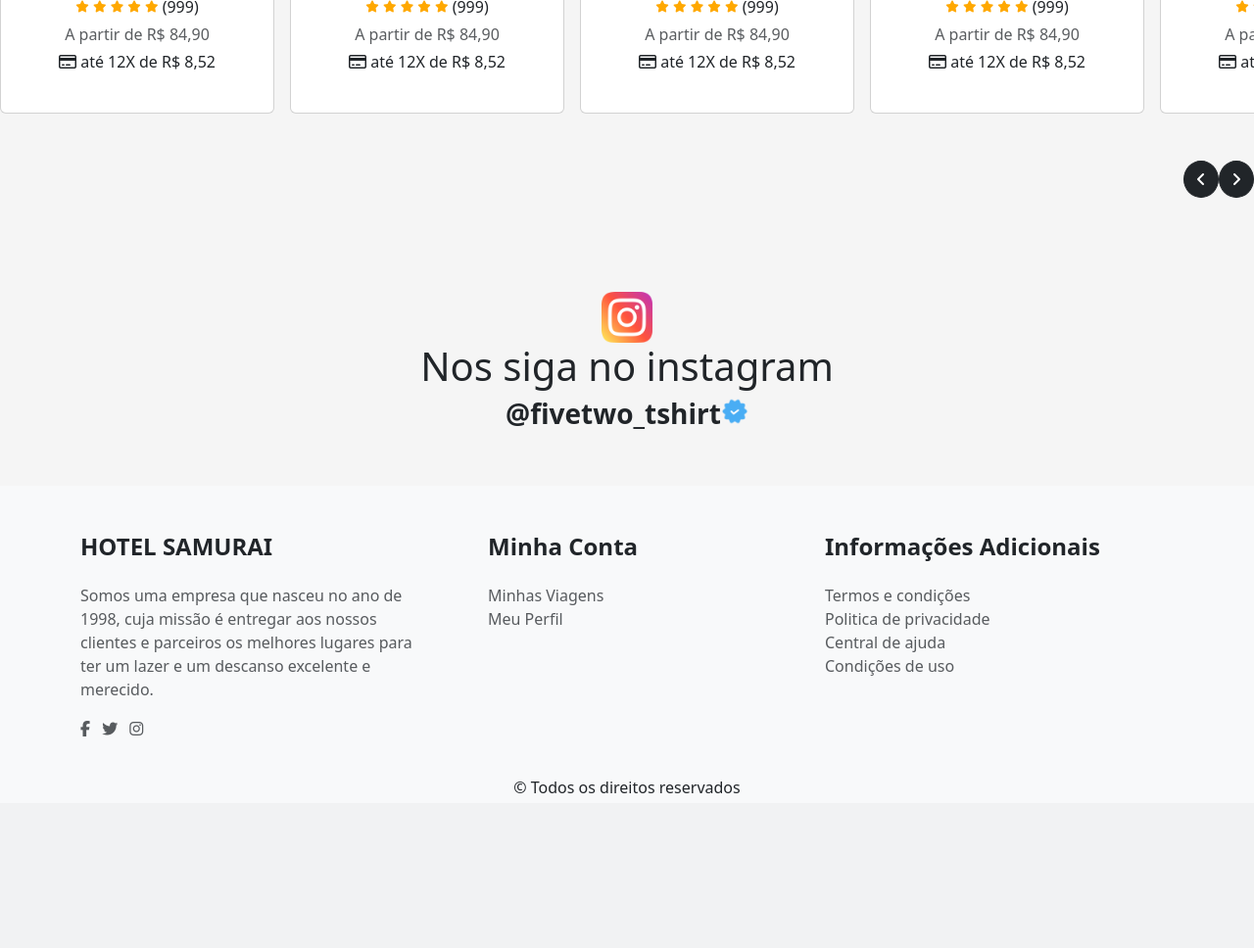
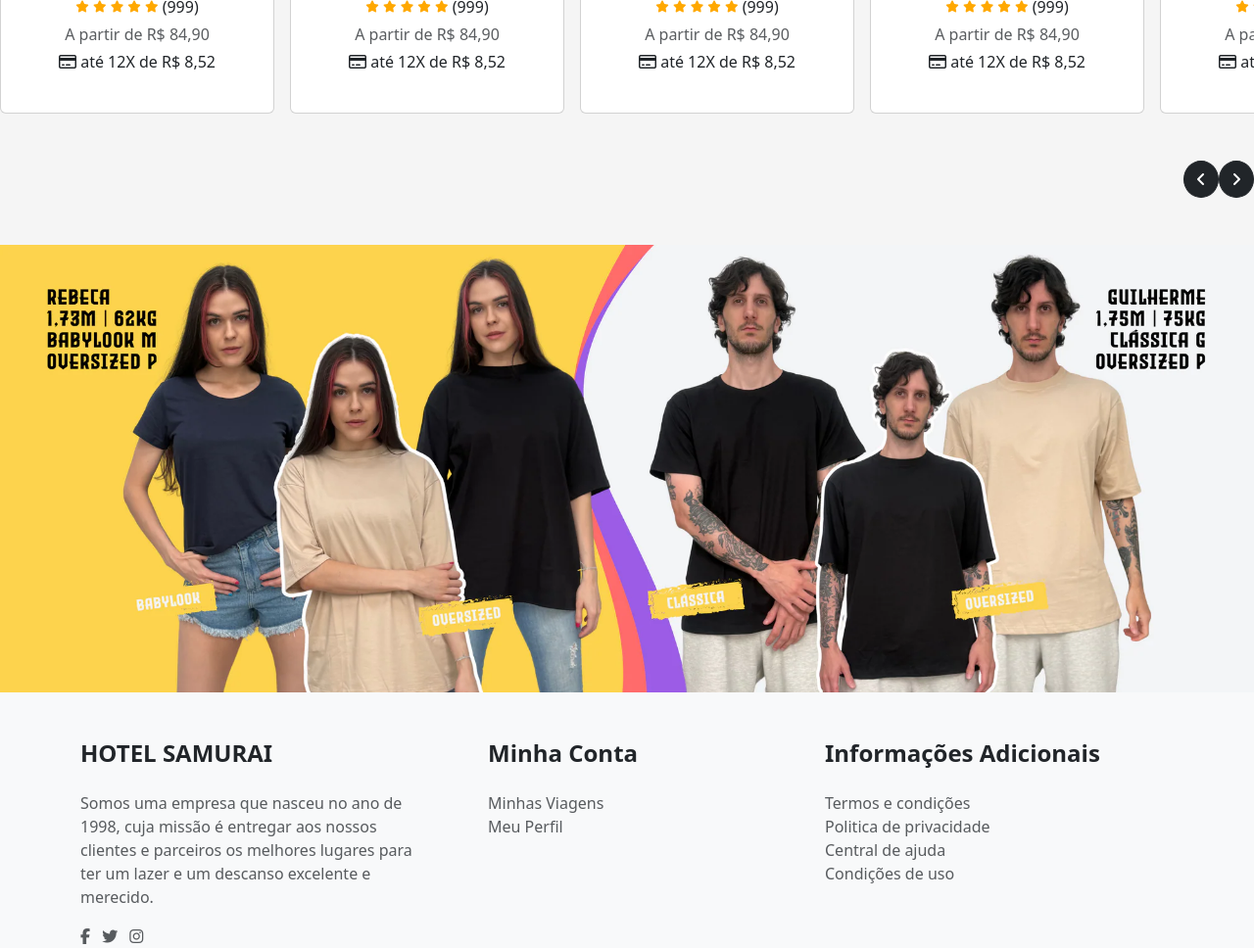
Before and after one commit to carlosnotlemos/fivetwo_django, a Django app: page / in a window 1280 px wide. Shown: the part 3001-3969 px from the top of the page at 98% size. Before the commit the page ends 3811 px from the top, so only its background shows below. Run offline with Django 5.2, Linux system fonts and the light colour scheme; some libraries are stand-ins or nearby versions.

Commit message:
feat(mobile): adjust mobile images for mobile friendliness

```diff
--- a/templates/base.html
+++ b/templates/base.html
@@ -66,9 +66,12 @@
           </div>
         </div>
       </nav>
-      <!--IMAGEM BANNER PRINCIPAL DO HEADER-->
+      <!--BANNER PRINCIPAL DE PROPAGANDA-->
       <section class="w-100" style="padding-top: 85px;">
-        <img src="{% static 'landing/assets/img/BANNER.png' %}" alt="banner principal" style="width: 100%; display: block;">
+        <picture>
+          <source media="(max-width: 768px)" srcset="{% static 'landing/assets/img/BANNERMOBILE.png'%}">
+          <img src="{% static 'landing/assets/img/BANNER.png' %}" alt="banner principal" style="width: 100%; display: block;">
+        </picture>
       </section>
 
     </header>
@@ -594,20 +597,14 @@
          </div>
       </section>
 
-      <!--CHAMADA DE AÇÃO SIGA NOS-->
-      <section class="py-5">
-        <div class="container text-center">
-          <a href="https://www.instagram.com/fivetwo.tshirt/" class="text-decoration-none text-body" target="_blank">
-            <img src="{% static 'landing/assets/img/insta.png'%}" alt="Instagram Icone"
-              style="max-width: 52px; height: 52px;">
-            <h1>Nos siga no instagram</h1>
-            <div class="d-flex justify-content-center">
-              <h3 class="fw-bold">@fivetwo_tshirt</h3>
-              <img src="{% static 'landing/assets/img/insta_verify.png'%}" alt="Instagram Icone Verificado"
-                style="max-width: 28px; height: 28px;">
-            </div>
-          </a>
-        </div>
+      <!--Banner informativo-->
+      <section>
+        <picture>
+          <source media="(max-width: 768px)" srcset="{% static 'landing/assets/img/BANNERINFOMOBILE.png' %}">
+          <img src="{% static 'landing/assets/img/BANNERINFO.png'%}"
+          alt="Imagem Informativa"
+          class="w-100 h-50">
+        </picture>
       </section>
     </main>
 
```
Also changed, not shown: static/landing/assets/img/BANNERINFO.png (added), static/landing/assets/img/BANNERINFOMOBILE.png (added), static/landing/assets/img/BANNERMOBILE.png (added), 3 other files.
